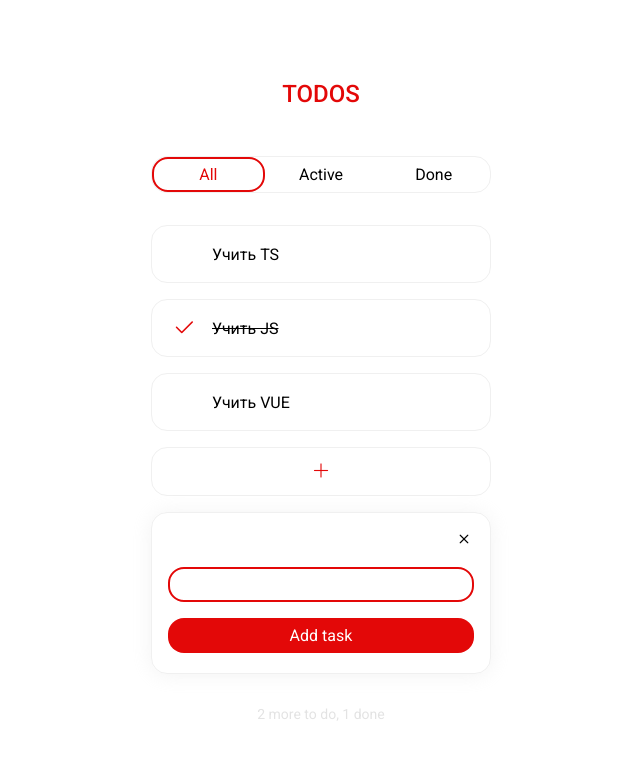
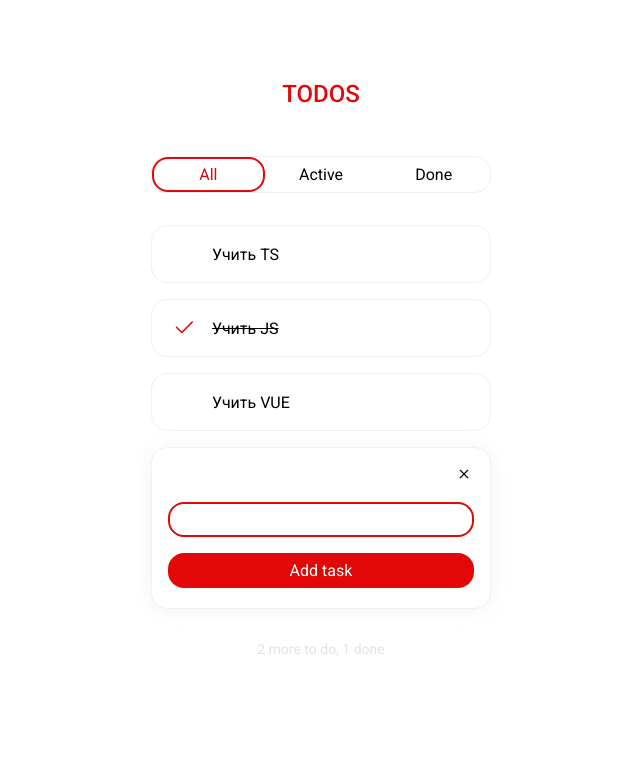
Before and after one commit to JohnnySench/Todo-list, a Vue app: page / in a window 1280 px wide. Both pictures are taken after a click on the button 640 px from the left and 471 px from the top of the page. Shown: the top 758 px of the page, without its empty margins (319-959 px from the left). Built offline with nearby package versions, Linux system fonts and the light colour scheme.

Commit message:
add btn add todo action

```diff
--- a/src/App.vue
+++ b/src/App.vue
@@ -2,8 +2,12 @@
   <AppHeader/>
   <AppFilter/>
   <main class="app-main">
-    <AppTodoList @remove-todo="removeTodo" @toggle-todo="toggleTodo" :todos="todos"/>
-    <AppAddTodo/>
+    <AppTodoList
+        @remove-todo="removeTodo"
+        @toggle-todo="toggleTodo"
+        :todos="todos"/>
+    <AppAddTodo
+        @add-todo="addTodo"/>
   </main>
   <AppFooter/>
 </template>
@@ -43,6 +47,9 @@ export default defineComponent({
         targetTodo.completed = !targetTodo.completed;
       }
     },
+    addTodo(data: Todo) {
+      this.todos.push(data)
+    },
 
     removeTodo(id: number) {
       this.todos = this.todos.filter(x => x.id !== id)
--- a/src/components/AppAddTodo.vue
+++ b/src/components/AppAddTodo.vue
@@ -1,25 +1,57 @@
 <script lang="ts">
 import {defineComponent} from 'vue'
+import {Todo} from "../types/Todo.ts";
+
+interface State {
+  isFormVisible: boolean,
+  nameTodo: string
+}
 
 export default defineComponent({
-  name: "AppAddTodo"
+  name: "AppAddTodo",
+  emits: {
+    addTodo: (todo: Todo) => todo
+  },
+  data(): State {
+    return {
+      isFormVisible: false,
+      nameTodo: ''
+    }
+  },
+  methods: {
+    showForm() {
+      this.isFormVisible = true
+    },
+    closeForm() {
+      this.isFormVisible = false
+    },
+    addTodo() {
+      this.$emit('addTodo', {
+        id: Date.now(),
+        text: this.nameTodo,
+        completed: false
+      })
+      this.nameTodo = ''
+    }
+  }
+
 })
 </script>
 
 <template>
   <section class="add-todo">
-    <button class="add-todo__show-form-button">
-      <i class="bi bi-plus-lg"></i>
-    </button>
-    <form class="add-todo__form">
-      <button class="close-button" type="button">
+    <form @submit.prevent="addTodo" v-if="isFormVisible" class="add-todo__form">
+      <button @click="closeForm" class="close-button" type="button">
         <i class="bi bi-x"></i>
       </button>
       <div class="text-input text-input--focus">
-        <input class="input"/>
+        <input v-model="nameTodo" class="input"/>
       </div>
       <button class="button button--filled">Add task</button>
     </form>
+    <button @click="showForm" v-else class="add-todo__show-form-button">
+      <i class="bi bi-plus-lg"></i>
+    </button>
   </section>
 </template>
 
```
Also changed, not shown: src/components/AppTodoList.vue (+6 -1 lines).
